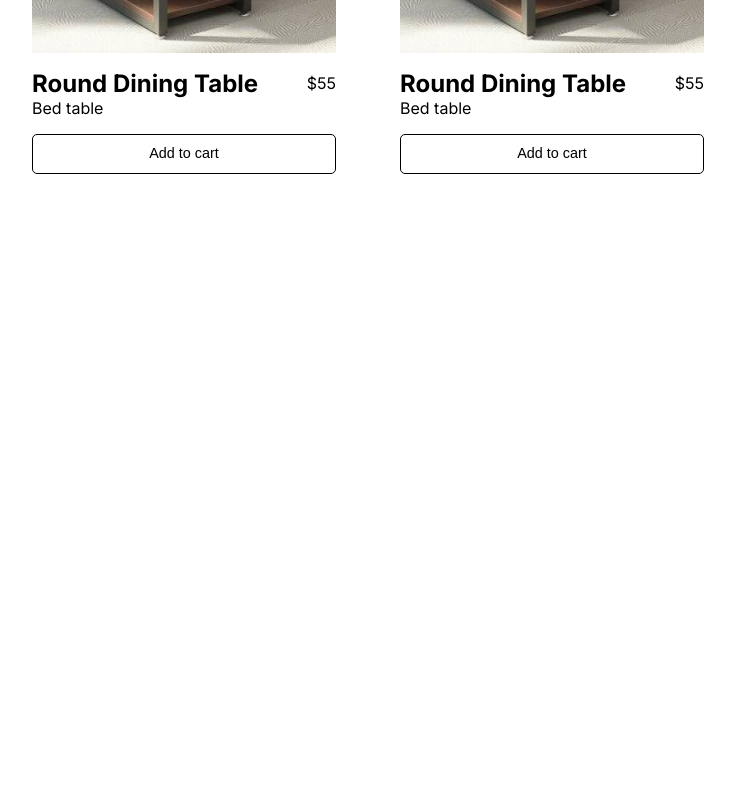
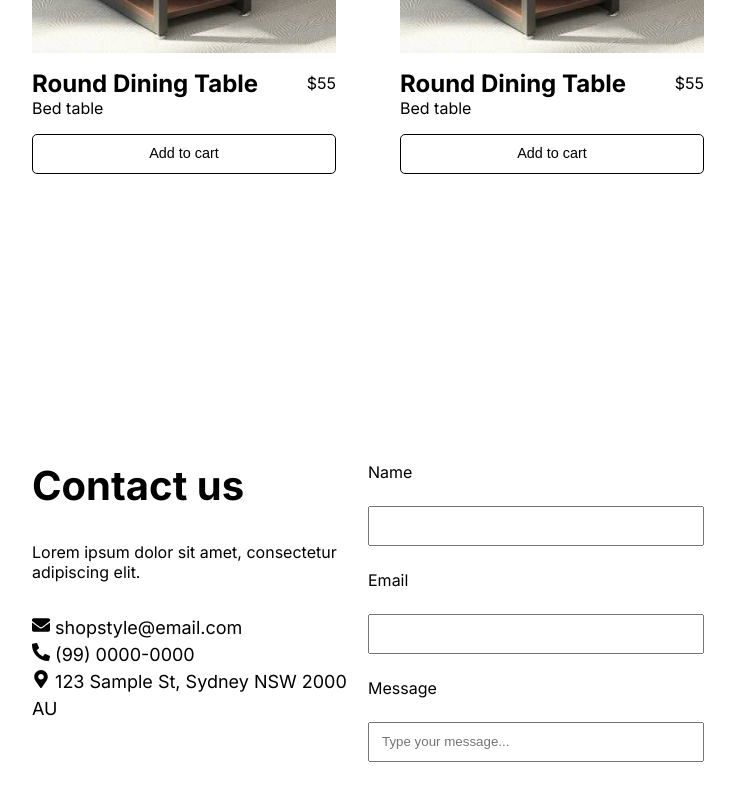
Before and after one commit to henriquestg/my-ecommerce, a Next.js app: page / in a window 1280 px wide. Shown: the part 8596-9396 px from the top of the page, without its empty margins (272-1007 px from the left). Before the commit the page ends 9058 px from the top, so only its background shows below. Built offline with nearby package versions, Linux system fonts and the light colour scheme.

Commit message:
feat: add contact

```diff
--- /dev/null
+++ b/src/Components/Contact/index.tsx
@@ -0,0 +1,33 @@
+import { Input } from "../Input";
+import "./styles.scss";
+import { FaEnvelope, FaPhoneAlt, FaMapMarkerAlt } from "react-icons/fa";
+
+export function Contact() {
+  return (
+    <div className="container-contact">
+      <div className="contact">
+        <h1>Contact us</h1>
+        <p>Lorem ipsum dolor sit amet, consectetur adipiscing elit. </p>
+        <div className="contact-icons">
+          <p>
+            <FaEnvelope /> shopstyle@email.com
+          </p>
+          <p>
+            <FaPhoneAlt /> (99) 0000-0000
+          </p>
+          <p>
+            <FaMapMarkerAlt /> 123 Sample St, Sydney NSW 2000 AU
+          </p>
+        </div>
+      </div>
+      <div className="mensage">
+        <p>Name</p>
+        <Input />
+        <p>Email</p>
+        <Input />
+        <p>Message</p>
+        <Input text="Type your message..." />
+      </div>
+    </div>
+  );
+}
--- /dev/null
+++ b/src/Components/Contact/styles.scss
@@ -0,0 +1,38 @@
+.container-contact {
+  display: flex;
+  padding: 7rem 4rem;
+
+
+
+  .contact {
+    display: flex;
+    flex-direction: column;
+    gap: 2rem;
+    flex: 1 0 0;
+
+    h1 {
+      font-size: 2.5rem;
+      font-style: normal;
+      font-weight: 700;
+      line-height: 120%;
+    }
+  }
+  .contact-icons {
+
+    p {
+      font-size: 1.125rem;
+      font-style: normal;
+      font-weight: 400;
+      line-height: 150%;
+    }
+  }
+
+  .mensage {
+  display: flex;
+  flex-direction: column;
+  gap: 1.5rem;
+  flex: 1 0 0;
+  }
+
+
+}
--- /dev/null
+++ b/src/Components/Input/index.tsx
@@ -0,0 +1,13 @@
+import "./styles.scss";
+
+interface InputProps {
+  text?: string;
+}
+
+export function Input({ text }: InputProps) {
+  return (
+    <div className="container-input">
+      <input placeholder={text} />
+    </div>
+  );
+}
--- /dev/null
+++ b/src/Components/Input/styles.scss
@@ -0,0 +1,14 @@
+.container-input {
+  display: flex;
+
+  input {
+    display: flex;
+    width: 100%;
+    height: 2.5rem;
+    align-items: center;
+    justify-content: center;
+    gap: 0.5rem;
+    align-self: stretch;
+    padding: 0.75rem;
+  }
+}
--- a/src/app/page.scss
+++ b/src/app/page.scss
@@ -17,5 +17,4 @@ flex-direction: column;
     background-color: var(--black);
     color: var(--white);
   }
-
 }
--- a/src/app/page.tsx
+++ b/src/app/page.tsx
@@ -11,6 +11,7 @@ import { FeaturedProducts } from "@/Components/FeaturedProducts";
 import { Tagline } from "@/Components/Tagline";
 import { Button } from "@/Components/Button";
 import Image from "next/image";
+import { Contact } from "@/Components/Contact";
 
 export default function Home() {
   return (
@@ -32,6 +33,7 @@ export default function Home() {
           title="Popular Products"
           text="Lorem ipsum dolor sit amet, consectetur adipiscing elit. "
         />
+        <Contact />
       </section>
     </main>
   );
```
